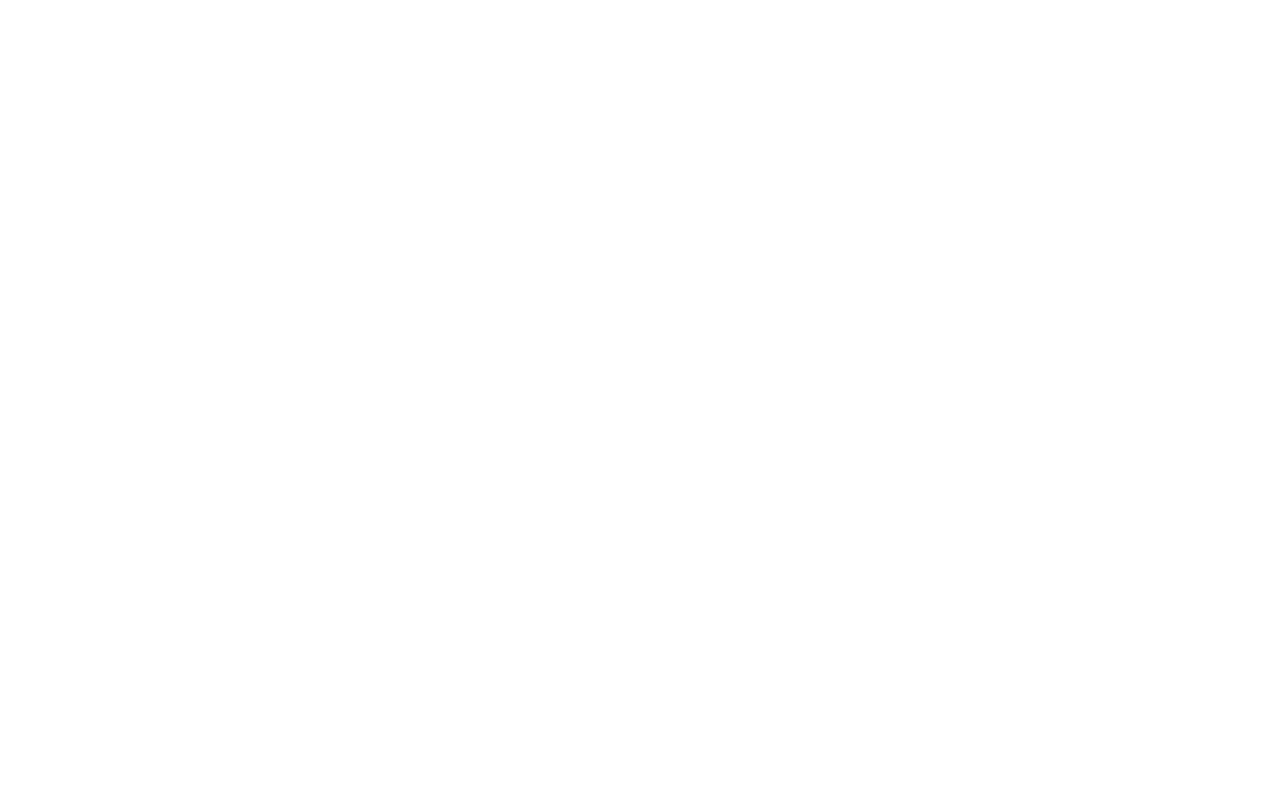
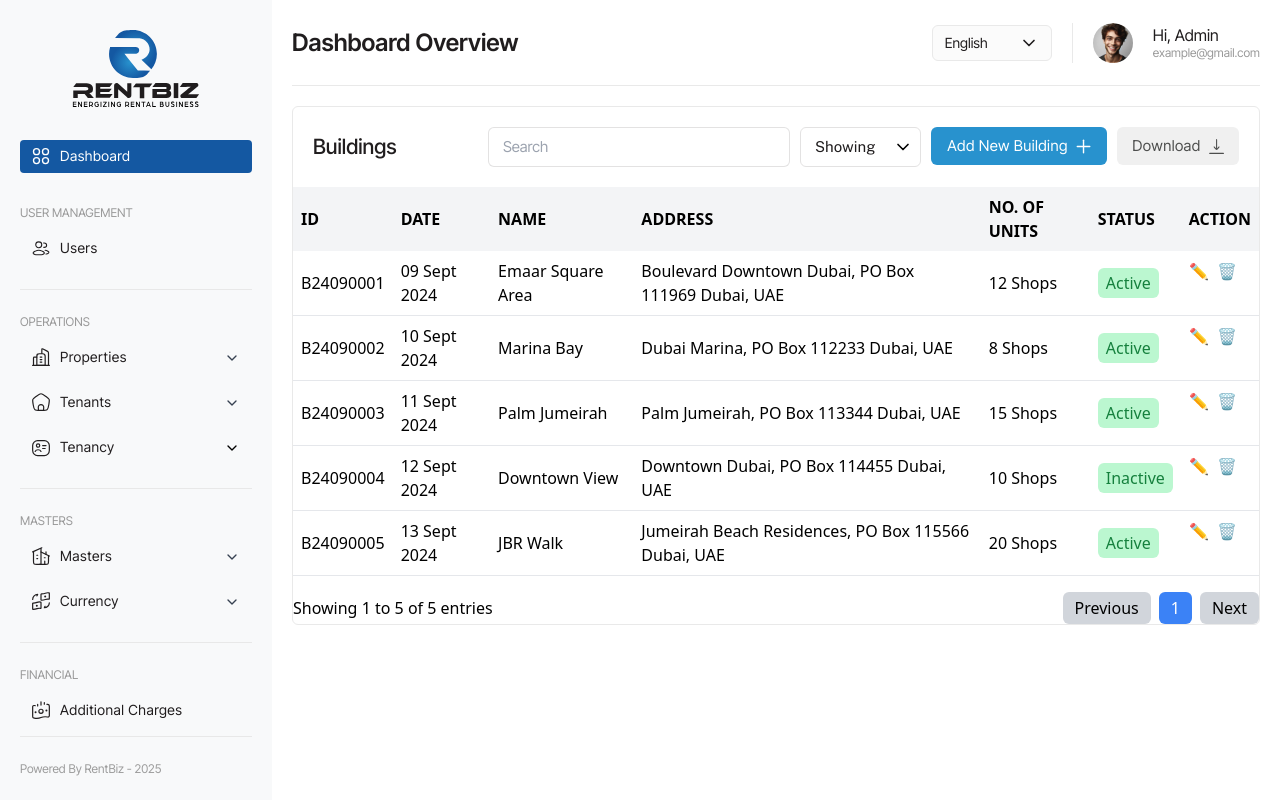
Before and after one commit to hoztox/RentBiz-Frontend, a React (Vite) app: page /admin/buildings in a window 1280 px wide. Before the commit this address had no page. Built offline with nearby package versions, Linux system fonts and the light colour scheme.

Commit message:
Buildings Page

```diff
--- a/src/App.jsx
+++ b/src/App.jsx
@@ -5,6 +5,8 @@
 import AdminDashboard from './pages/Admin Dashboard/AdminDashboard';
 import "./app.css"
 import AdminUsers from './pages/Admin Users Management/AdminUsers';
+import Buildings from './pages/Admin Properties/Buildings/Buildings';
+import Units from './pages/Admin Properties/Units/Units';
 
 const App = () => {
   return (
@@ -18,6 +20,8 @@
         <Route path='/admin' element={<Layout />}>
           <Route path='dashboard' element={<AdminDashboard />} />
           <Route path='users-manage' element={<AdminUsers />} />
+          <Route path='buildings' element={<Buildings />} />
+          <Route path='units' element={<Units />} />
         </Route>
 
       </Routes>
--- a/src/app.css
+++ b/src/app.css
@@ -1,3 +1,5 @@
 @import url('https://fonts.googleapis.com/css2?family=Inter+Tight:ital,wght@0,100..900;1,100..900&family=Lato:wght@300;400;700&display=swap');
 
 @import url('https://fonts.googleapis.com/css2?family=Plus+Jakarta+Sans:ital,wght@0,200..800;1,200..800&display=swap');
+
+@import url('https://fonts.googleapis.com/css2?family=Inter+Tight:ital,wght@0,100..900;1,100..900&family=Lato:wght@300;400;700&family=Public+Sans:ital,wght@0,100..900;1,100..900&display=swap');
--- /dev/null
+++ b/src/pages/Admin Properties/Buildings/Buildings.jsx
@@ -0,0 +1,119 @@
+import React, { useState } from 'react'
+import { ChevronDown } from 'lucide-react';
+import plusicon from "../../../assets/Images/Admin Buildings/plus-icon.svg"
+import downloadicon from "../../../assets/Images/Admin Buildings/download-icon.svg";
+import "./buildings.css"
+
+const Buildings = () => {
+    const [isSelectOpen, setIsSelectOpen] = useState(false);
+
+    const demoData = [
+        { id: "B24090001", date: "09 Sept 2024", name: "Emaar Square Area", address: "Boulevard Downtown Dubai, PO Box 111969 Dubai, UAE", units: "12 Shops", status: "Active" },
+        { id: "B24090002", date: "10 Sept 2024", name: "Marina Bay", address: "Dubai Marina, PO Box 112233 Dubai, UAE", units: "8 Shops", status: "Active" },
+        { id: "B24090003", date: "11 Sept 2024", name: "Palm Jumeirah", address: "Palm Jumeirah, PO Box 113344 Dubai, UAE", units: "15 Shops", status: "Active" },
+        { id: "B24090004", date: "12 Sept 2024", name: "Downtown View", address: "Downtown Dubai, PO Box 114455 Dubai, UAE", units: "10 Shops", status: "Inactive" },
+        { id: "B24090005", date: "13 Sept 2024", name: "JBR Walk", address: "Jumeirah Beach Residences, PO Box 115566 Dubai, UAE", units: "20 Shops", status: "Active" }
+    ];
+
+    const [currentPage, setCurrentPage] = useState(1);
+    const itemsPerPage = 10;
+
+    const totalPages = Math.ceil(demoData.length / itemsPerPage);
+    const paginatedData = demoData.slice((currentPage - 1) * itemsPerPage, currentPage * itemsPerPage);
+
+
+    return (
+        <div className="border border-[#E9E9E9]  rounded-md">
+            <div className="flex justify-between items-center p-5">
+                <h1 className='buildings-head'>Buildings</h1>
+                <div className="flex gap-[10px]">
+                    <input type="text" placeholder="Search" className="px-[14px] py-[7px] outline-none border border-[#201D1E20] rounded-md w-[302px] focus:border-gray-300 duration-200 building-search" />
+                    <div className="relative">
+                        <select
+                            name="select"
+                            id=""
+                            className="appearance-none px-[14px] py-[7px] border border-[#201D1E20] bg-transparent rounded-md w-[121px] cursor-pointer focus:border-gray-300 duration-200 building-selection"
+                            onFocus={() => setIsSelectOpen(true)}
+                            onBlur={() => setIsSelectOpen(false)}
+                        >
+                            <option value="showing">Showing</option>
+                            <option value="all">All</option>
+                        </select>
+                        <ChevronDown className={`absolute right-2 top-[10px] w-[20px] h-[20px] transition-transform duration-300 ${isSelectOpen ? "rotate-180" : "rotate-0"}`} />
+                    </div>
+                    <button className="flex items-center justify-center gap-2 w-[176px] h-[38px] rounded-md add-new-building duration-200">Add New Building
+                        <img src={plusicon} alt="plus icon" className='w-[15px] h-[15px]' />
+                    </button>
+                    <button className="flex items-center justify-center gap-2 w-[122px] h-[38px] rounded-md duration-200 download-btn">Download
+                        <img src={downloadicon} alt="Download Icon" className='w-[15px] h-[15px] download-img' />
+                    </button>
+                </div>
+            </div>
+            <table className="w-full border-collapse">
+                <thead>
+                    <tr className="bg-gray-100 text-left">
+                        <th className="p-2">ID</th>
+                        <th className="p-2">DATE</th>
+                        <th className="p-2">NAME</th>
+                        <th className="p-2">ADDRESS</th>
+                        <th className="p-2">NO. OF UNITS</th>
+                        <th className="p-2">STATUS</th>
+                        <th className="p-2">ACTION</th>
+                    </tr>
+                </thead>
+                <tbody>
+                    {paginatedData.map((building, index) => (
+                        <tr key={index} className="border-b">
+                            <td className="p-2">{building.id}</td>
+                            <td className="p-2">{building.date}</td>
+                            <td className="p-2">{building.name}</td>
+                            <td className="p-2">{building.address}</td>
+                            <td className="p-2">{building.units}</td>
+                            <td className="p-2">
+                                <span className="bg-green-200 text-green-700 px-2 py-1 rounded-md">
+                                    {building.status}
+                                </span>
+                            </td>
+                            <td className="p-2 flex gap-2">
+                                <button className="text-gray-600">✏️</button>
+                                <button className="text-red-600">🗑</button>
+                            </td>
+                        </tr>
+                    ))}
+                </tbody>
+            </table>
+            <div className="flex justify-between items-center mt-4">
+                <span>
+                    Showing {Math.min((currentPage - 1) * itemsPerPage + 1, demoData.length)} to {Math.min(currentPage * itemsPerPage, demoData.length)} of {demoData.length} entries
+                </span>
+                <div className="flex gap-2">
+                    <button
+                        className={`px-3 py-1 ${currentPage === 1 ? "bg-gray-300" : "bg-blue-500 text-white"} rounded-md`}
+                        disabled={currentPage === 1}
+                        onClick={() => setCurrentPage(currentPage - 1)}
+                    >
+                        Previous
+                    </button>
+                    {[...Array(totalPages)].map((_, i) => (
+                        <button
+                            key={i}
+                            className={`px-3 py-1 ${currentPage === i + 1 ? "bg-blue-500 text-white" : "bg-gray-200"} rounded-md`}
+                            onClick={() => setCurrentPage(i + 1)}
+                        >
+                            {i + 1}
+                        </button>
+                    ))}
+                    <button
+                        className={`px-3 py-1 ${currentPage === totalPages ? "bg-gray-300" : "bg-blue-500 text-white"} rounded-md`}
+                        disabled={currentPage === totalPages}
+                        onClick={() => setCurrentPage(currentPage + 1)}
+                    >
+                        Next
+                    </button>
+                </div>
+            </div>
+        </div>
+    );
+};
+
+export default Buildings
--- /dev/null
+++ b/src/pages/Admin Properties/Buildings/buildings.css
@@ -0,0 +1,58 @@
+.buildings-head {
+    font-family: 'Inter Tight';
+    font-size: 21px;
+    font-style: normal;
+    font-weight: 500;
+    line-height: 24px;
+    color: #201D1E;
+}
+
+.building-search {
+    font-family: 'Inter Tight';
+    font-size: 15px;
+    font-style: normal;
+    font-weight: 400;
+    line-height: 24px;
+}
+
+.building-selection {
+      font-family: "Public Sans", sans-serif;
+      font-size: 15px;
+      font-style: normal;
+      font-weight: 400;
+      line-height: 24px;
+      color: #201D1E;
+}
+
+.add-new-building {
+    background-color: #2892CE;
+    color: white;
+    font-family: 'Inter Tight';
+    font-size: 15px;
+    font-style: normal;
+    font-weight: 400;
+    line-height: 18px;
+    letter-spacing: 0.43px;
+}
+.add-new-building:hover {
+    background-color: #076094;
+}
+
+.download-btn {
+    background-color: #F0F0F0;
+    font-family: 'Inter Tight';
+    font-size: 15px;
+    font-style: normal;
+    font-weight: 400;
+    line-height: 18px;
+    letter-spacing: 0.43px;
+    color: #4D4E4D;
+}
+
+.download-btn:hover {
+    background-color: #201D1E;
+    color: white;
+}
+.download-btn:hover .download-img {
+    filter: brightness(0) saturate(100%) invert(100%) sepia(2%) saturate(537%) hue-rotate(47deg) brightness(118%) contrast(100%);
+}
--- /dev/null
+++ b/src/pages/Admin Properties/Units/Units.jsx
@@ -0,0 +1,12 @@
+import React from 'react'
+import "./units.css"
+
+const Units = () => {
+  return (
+    <div>
+      Units
+    </div>
+  )
+}
+
+export default Units
```
Also changed, not shown: src/components/Admin Sidebar/AdminSidebar.jsx (+39 -60 lines), src/assets/Images/Admin Buildings/download-icon.svg (added), src/assets/Images/Admin Buildings/plus-icon.svg (added), src/pages/Admin Properties/Units/units.css (added).
